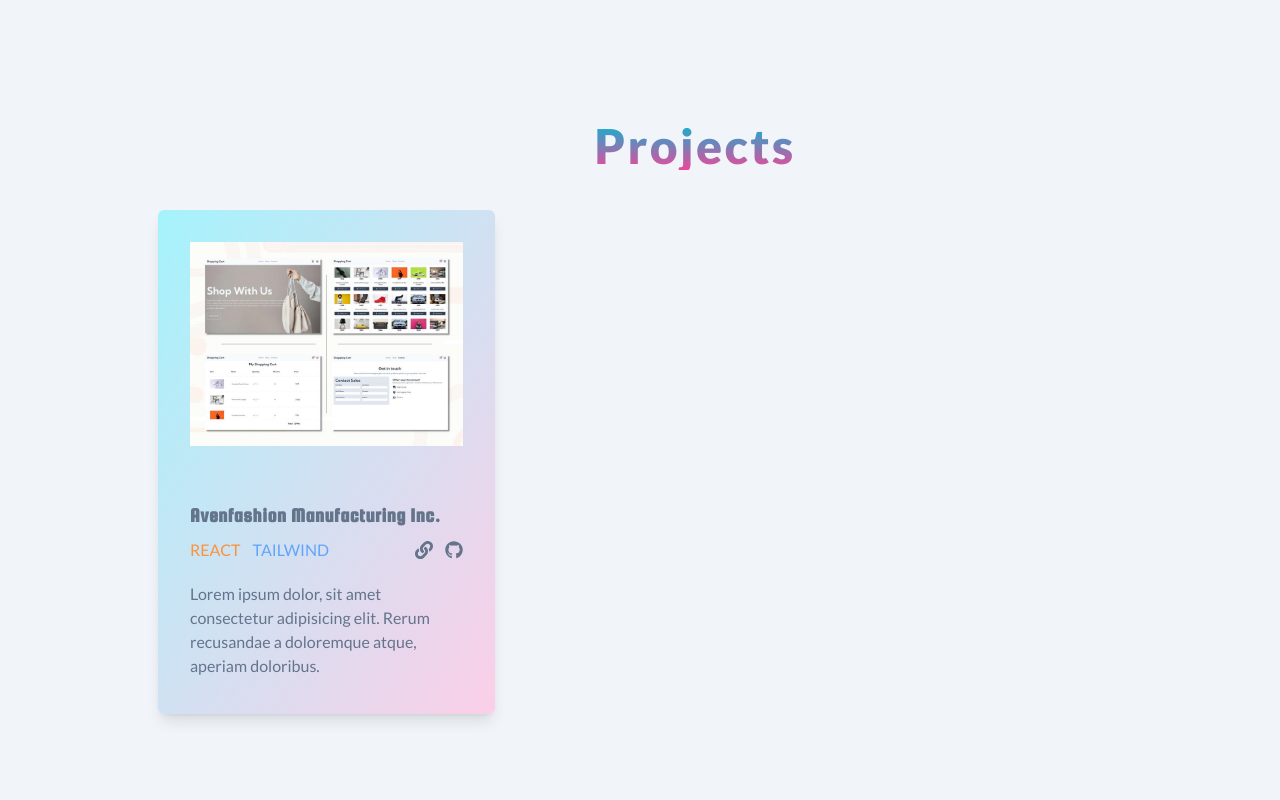
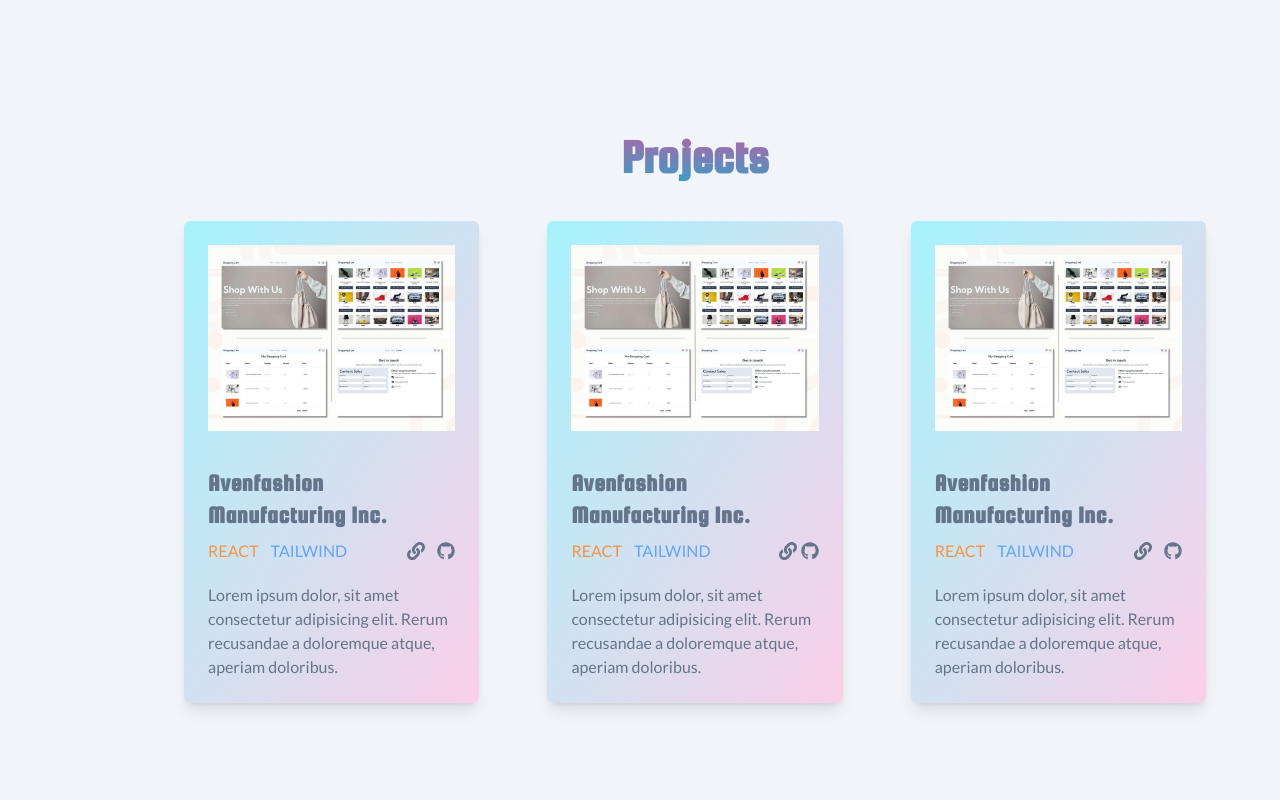
Before and after one commit to markan2ny/portfolio-v2, a React (Vite) app: page / in a window 1280 px wide. Shown: the part 1240-2040 px from the top of the page. Built offline with nearby package versions, Linux system fonts and the light colour scheme.

Commit message:
Updated Project card background color to gradient

```diff
--- a/src/components/SectionTitle.jsx
+++ b/src/components/SectionTitle.jsx
@@ -2,7 +2,7 @@ import React from "react";
 
 export const SectionTitle = ({ title }) => {
   return (
-    <h2 className="text-3xl text-center font-black md:text-5xl tracking-wider bg-gradient-to-b from-cyan-500 to-pink-500 text-transparent bg-clip-text md:mb-10 mb-5">
+    <h2 className="font-squada text-3xl text-center font-black md:text-5xl bg-gradient-to-tr from-cyan-500 to-pink-500 text-transparent bg-clip-text md:mb-10 mb-5">
       {title}
     </h2>
   );
--- a/src/sections/Project.jsx
+++ b/src/sections/Project.jsx
@@ -10,11 +10,11 @@ export const Project = () => {
       <div>
         <SectionTitle title={`Projects`} />
         {/* Grid */}
-        <div className="grid md:grid-cols-2 gap-4 xl:grid-cols-3 xl:gap-x-8">
+        <div className="grid md:grid-cols-2 gap-4 xl:grid-cols-3 xl:gap-x-4">
           {/* Card */}
-          <div className="rounded-md mb-5 shadow-lg overflow-hidden w-75% bg-gradient-to-br from-cyan-200 to-pink-200">
+          <div className="rounded-md mb-5 shadow-lg overflow-hidden block md:w-[85%] md:mx-auto bg-gradient-to-br from-cyan-200 to-pink-200">
             {/* Image wrapper */}
-            <div className="w-full p-1 md:p-8">
+            <div className="w-full p-1 xl:p-6">
               <div>
                 <img
                   src={project1}
@@ -23,8 +23,78 @@ export const Project = () => {
                 />
               </div>
             </div>
-            <div className="px-3 md:px-8 py-6">
-              <h2 className="font-extrabold text-xl tracking-wide font-squada text-slate-500">
+            <div className="px-3 xl:px-6 py-3">
+              <h2 className="font-extrabold text-xl md:text-2xl tracking-wide font-squada text-slate-500">
+                Avenfashion Manufacturing Inc.
+              </h2>
+              <div className="flex justify-between items-center my-2">
+                <div className="flex gap-x-3">
+                  <span className="text-orange-400">REACT</span>
+                  <span className="text-blue-400">TAILWIND</span>
+                </div>
+                <div className="flex items-center  gap-x-3 text-lg">
+                  <a href="#">
+                    <Fa.FaLink className="text-slate-500" />
+                  </a>
+                  <a href="#">
+                    <Fa.FaGithub className="text-slate-500" />
+                  </a>
+                </div>
+              </div>
+              <p className="py-3 text-md text-slate-500">
+                Lorem ipsum dolor, sit amet consectetur adipisicing elit. Rerum
+                recusandae a doloremque atque, aperiam doloribus.
+              </p>
+            </div>
+          </div>
+          <div className="rounded-md mb-5 shadow-lg overflow-hidden block md:w-[85%] md:mx-auto bg-gradient-to-br from-cyan-200 to-pink-200">
+            {/* Image wrapper */}
+            <div className="w-full p-1 xl:p-6">
+              <div>
+                <img
+                  src={project1}
+                  alt=""
+                  className="hover:scale-105 transition"
+                />
+              </div>
+            </div>
+            <div className="px-3 xl:px-6 py-3">
+              <h2 className="font-extrabold text-xl md:text-2xl tracking-wide font-squada text-slate-500">
+                Avenfashion Manufacturing Inc.
+              </h2>
+              <div className="flex justify-between items-center my-2">
+                <div className="flex gap-x-3">
+                  <span className="text-orange-400">REACT</span>
+                  <span className="text-blue-400">TAILWIND</span>
+                </div>
+                <div className="flex items-center  gap-x-1 text-lg">
+                  <a href="#">
+                    <Fa.FaLink className="text-slate-500" />
+                  </a>
+                  <a href="#">
+                    <Fa.FaGithub className="text-slate-500" />
+                  </a>
+                </div>
+              </div>
+              <p className="py-3 text-md text-slate-500">
+                Lorem ipsum dolor, sit amet consectetur adipisicing elit. Rerum
+                recusandae a doloremque atque, aperiam doloribus.
+              </p>
+            </div>
+          </div>
+          <div className="rounded-md mb-5 shadow-lg overflow-hidden block md:w-[85%] md:mx-auto bg-gradient-to-br from-cyan-200 to-pink-200">
+            {/* Image wrapper */}
+            <div className="w-full p-1 xl:p-6">
+              <div>
+                <img
+                  src={project1}
+                  alt=""
+                  className="hover:scale-105 transition"
+                />
+              </div>
+            </div>
+            <div className="px-3 xl:px-6 py-3">
+              <h2 className="font-extrabold text-xl md:text-2xl tracking-wide font-squada text-slate-500">
                 Avenfashion Manufacturing Inc.
               </h2>
               <div className="flex justify-between items-center my-2">
```
